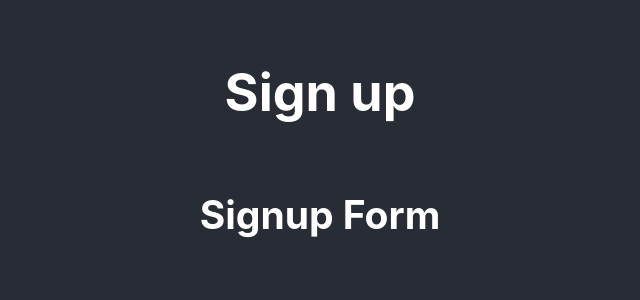
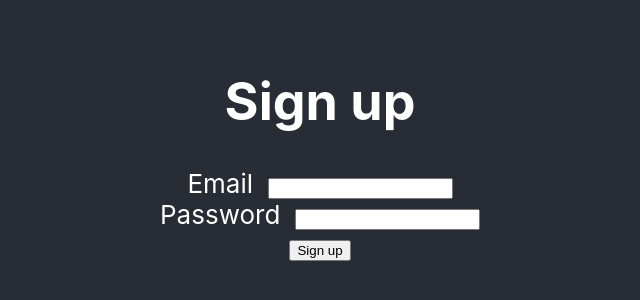
Before and after one commit to IdanFischer/auth-frontend-if, a React (Create React App) app: page /signup in a window 1280 px wide. Shown: the part 252-552 px from the top of the page, without its empty margins (320-960 px from the left). Built offline with nearby package versions, Linux system fonts and the light colour scheme; the HTML template or start-up script is replaced by a standard one.

Commit message:
added context and added signup form

```diff
--- a/src/App.js
+++ b/src/App.js
@@ -1,14 +1,17 @@
+import { useState, createContext } from 'react';
 import { Routes, Route } from 'react-router-dom';
 import Welcome from './scenes/Welcome';
 import Login from './scenes/Login';
 import Signup from './scenes/Signup';
 import Content from './scenes/Content';
 import './App.css';
-import { useState } from 'react';
+
+export const AuthContext = createContext(null)
 
 function App() {
   const [user, setUser] = useState()
   return (
+    <AuthContext.Provider value={{ user, setUser }}>
     <div className="App">
       <header className="App-header">
         <Routes>
@@ -23,6 +26,7 @@
         </Routes>
       </header>
     </div>
+    </AuthContext.Provider>
   );
 }
 
--- a/src/components/SignupForm.jsx
+++ b/src/components/SignupForm.jsx
@@ -1,7 +1,35 @@
+import { useState, useContext } from "react"
+import { useNavigate } from "react-router-dom"
+import { AuthContext } from "../App"
+
 export default function SignupForm() {
+  const [email, setEmail] = useState('')
+  const [password, setPassword] = useState('')
+  const { setUser } = useContext(AuthContext)
+  const navigate= useNavigate()
+  const handleSubmit = (e) => {
+    e.preventDefault()
+    // make a post request to the API with the form data
+    // create a new user in the database
+    // then...
+    // 1. do something with the new user
+    setUser({ email, password })
+    // 2. redirect to the content page
+    navigate('/secret')
+  }
   return (
     <>
-    <h2>Signup Form</h2>
+      <form onSubmit={handleSubmit}>
+        <label htmlFor="email"> Email &nbsp;
+          <input type="email" name="email"
+          value={email} onChange={e => setEmail(e.target.value)} />
+        </label> <br />
+        <label htmlFor="password"> Password &nbsp;
+          <input type="password" name="password"
+          value={password} onChange={e => setPassword(e.target.value)} />
+        </label>  <br />
+        <input type="submit" value="Sign up" />
+      </form>
     </>
   )
 }
```
